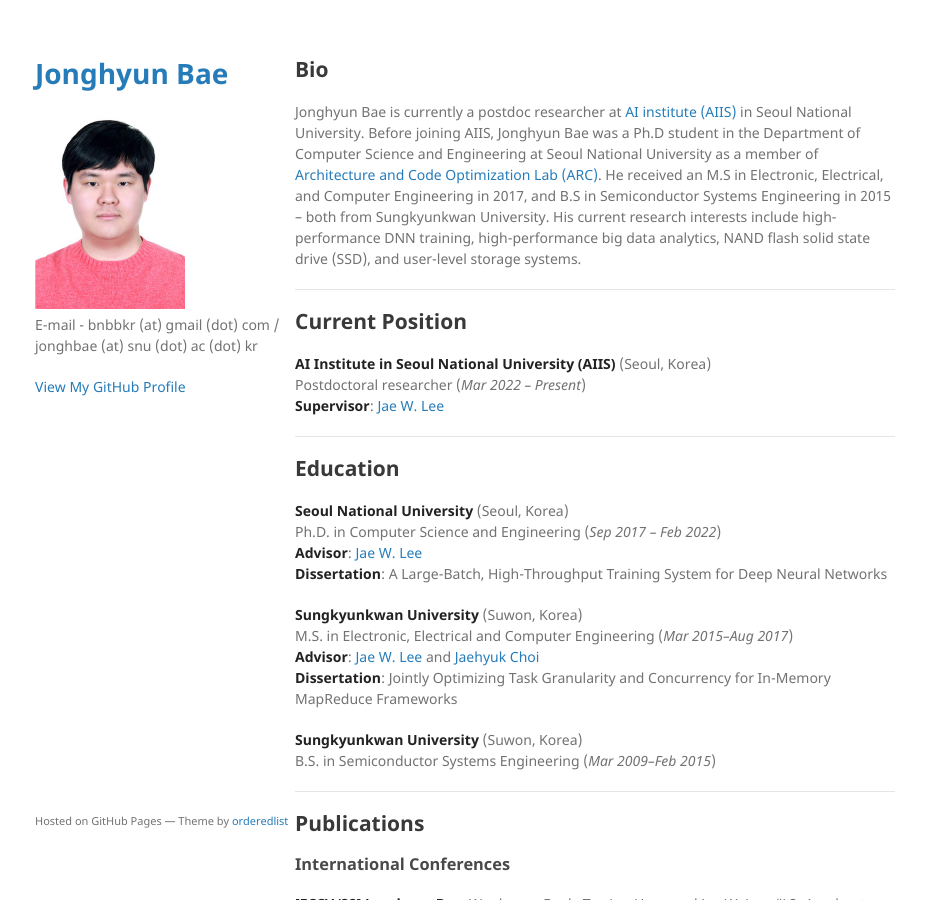
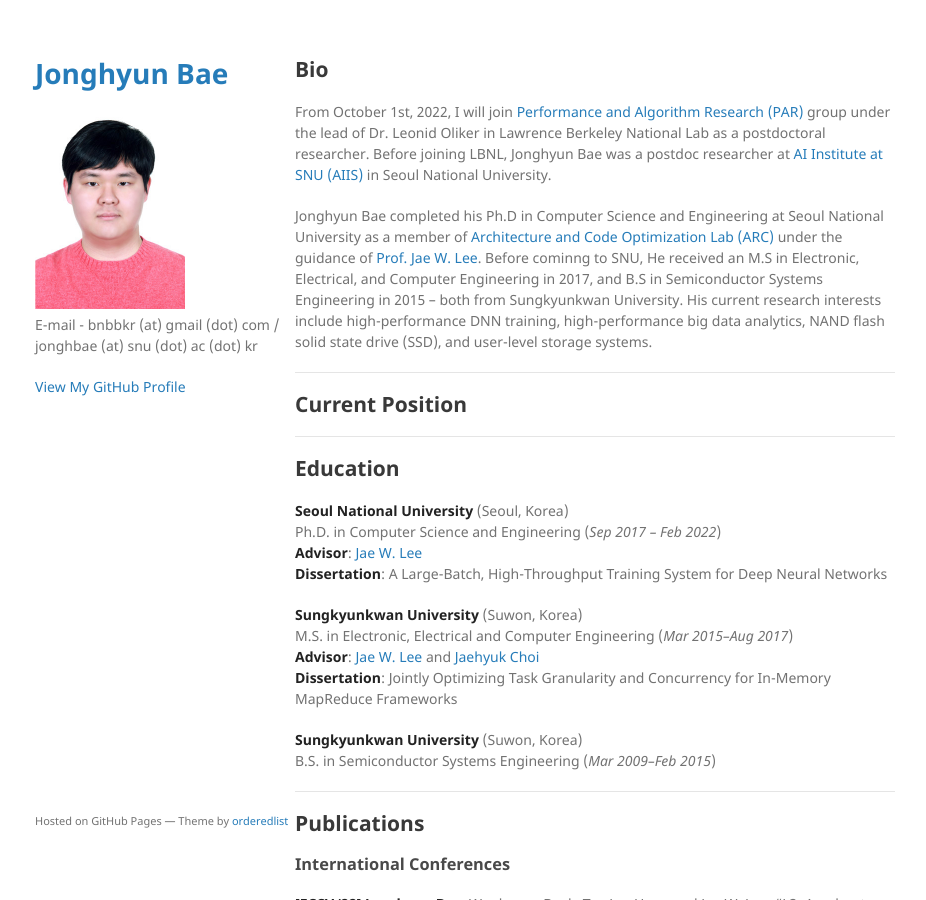
Before and after one commit to JonghyunBae/jonghyunbae.github.io, a Jekyll site: the page built from index.md, in a window 1280 px wide and 900 px high. Shown: the whole window, without its empty margins (175-1101 px from the left). Built offline with Jekyll 4.4.1, drawn with Linux system fonts in a browser that asks for light colours; our own code applies the rules of GitHub Pages for plain Markdown files; some of the changed text lies outside the part shown.

Commit message:
update bio

```diff
--- a/index.md
+++ b/index.md
@@ -4,12 +4,18 @@ layout: default
 
 ## Bio
 
-Jonghyun Bae is currently a postdoc researcher at [AI institute
-(AIIS)](https://aiis.snu.ac.kr/eng) in Seoul National University. Before joining
-AIIS, Jonghyun Bae was a Ph.D student in the Department of Computer Science and
-Engineering at Seoul National University as a member of [Architecture and Code
-Optimization Lab (ARC)](http://arc.snu.ac.kr/). He received an M.S in
-Electronic, Electrical, and Computer Engineering in 2017, and B.S in
+From October 1st, 2022, I will join [Performance and Algorithm Research
+(PAR)](https://crd.lbl.gov/divisions/amcr/computer-science-amcr/par/) group
+under the lead of Dr. Leonid Oliker in Lawrence Berkeley National Lab as a
+postdoctoral researcher.  Before joining LBNL, Jonghyun Bae was a postdoc
+researcher at [AI Institute at SNU (AIIS)](https://aiis.snu.ac.kr/eng) in Seoul
+National University.
+
+Jonghyun Bae completed his Ph.D in Computer Science and Engineering at Seoul
+National University as a member of [Architecture and Code Optimization Lab
+(ARC)](http://arc.snu.ac.kr/) under the guidance of [Prof. Jae W.
+Lee](https://iamjaelee.github.io/www/). Before cominng to SNU, He received an
+M.S in Electronic, Electrical, and Computer Engineering in 2017, and B.S in
 Semiconductor Systems Engineering in 2015 -- both from Sungkyunkwan University.
 His current research interests include high-performance DNN training,
 high-performance big data analytics, NAND flash solid state drive (SSD), and
@@ -19,9 +25,6 @@ user-level storage systems.
 
 ## Current Position
 
-**AI Institute in Seoul National University (AIIS)** (Seoul, Korea)
-Postdoctoral researcher (_Mar 2022 -- Present_)
-**Supervisor**: [Jae W. Lee](https://iamjaelee.github.io/www/)
 
 ---
 
@@ -114,8 +117,17 @@ _The R User Conference, Los Angeles, CA, July 2014_. [[Poster]](/data/user_poste
 
 ## Experiences
 
-**NAVER Clova AI Research Intern**
+**AI Institute at Seoul National University (AIIS)**  (Seoul, Korea)
+_April 2022 -- August 2022_
+**Position**: Postdoctoral researcher
+**Supervisor**: [Jae W. Lee](https://iamjaelee.github.io/www/)
+Leveraging high-performance storage system for ML/AI performance optimization
+
+
+**NAVER Clova AI Research Intern** (Seongnam, Korea)
 _May 2020 - August 2020_
+**Position**: Research intern
+**Collaborator**: Ji-Hoon Kim
 Research on automatically searches for effective augmentation policies
 
 
```
